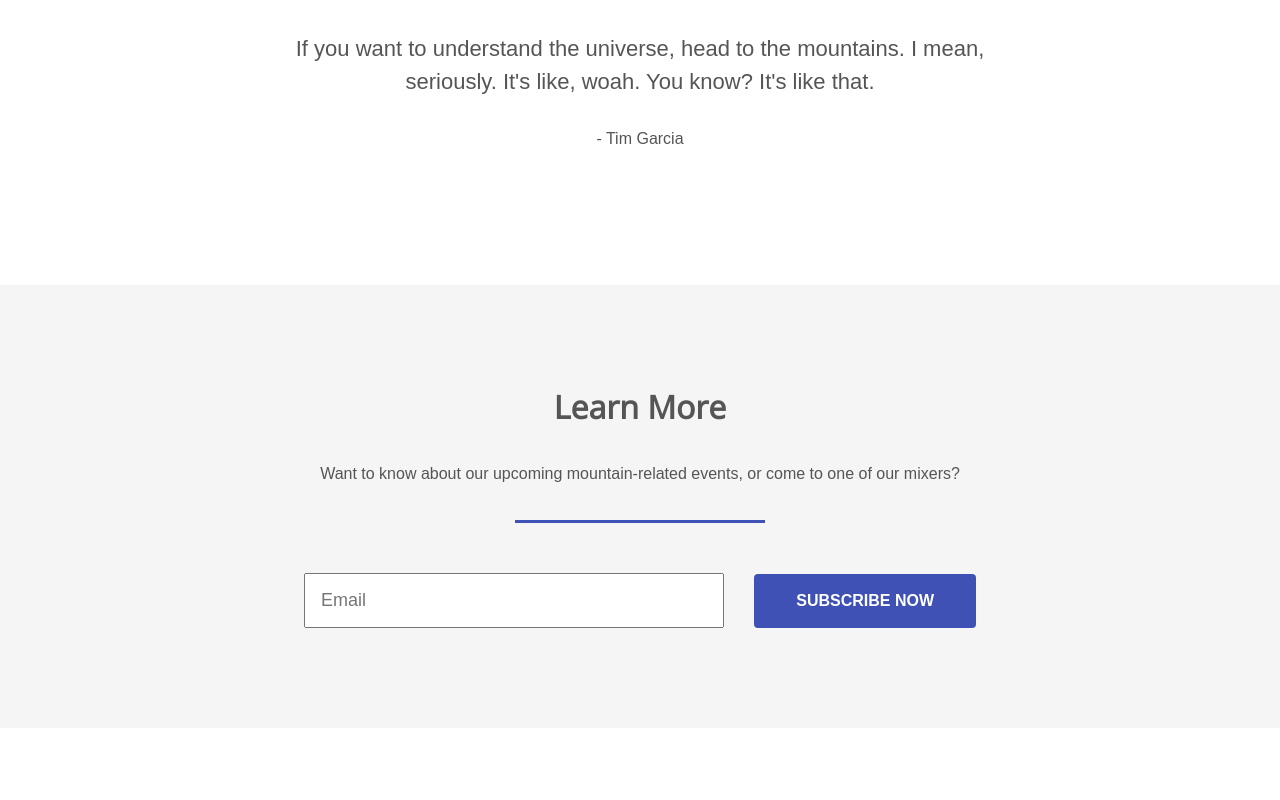
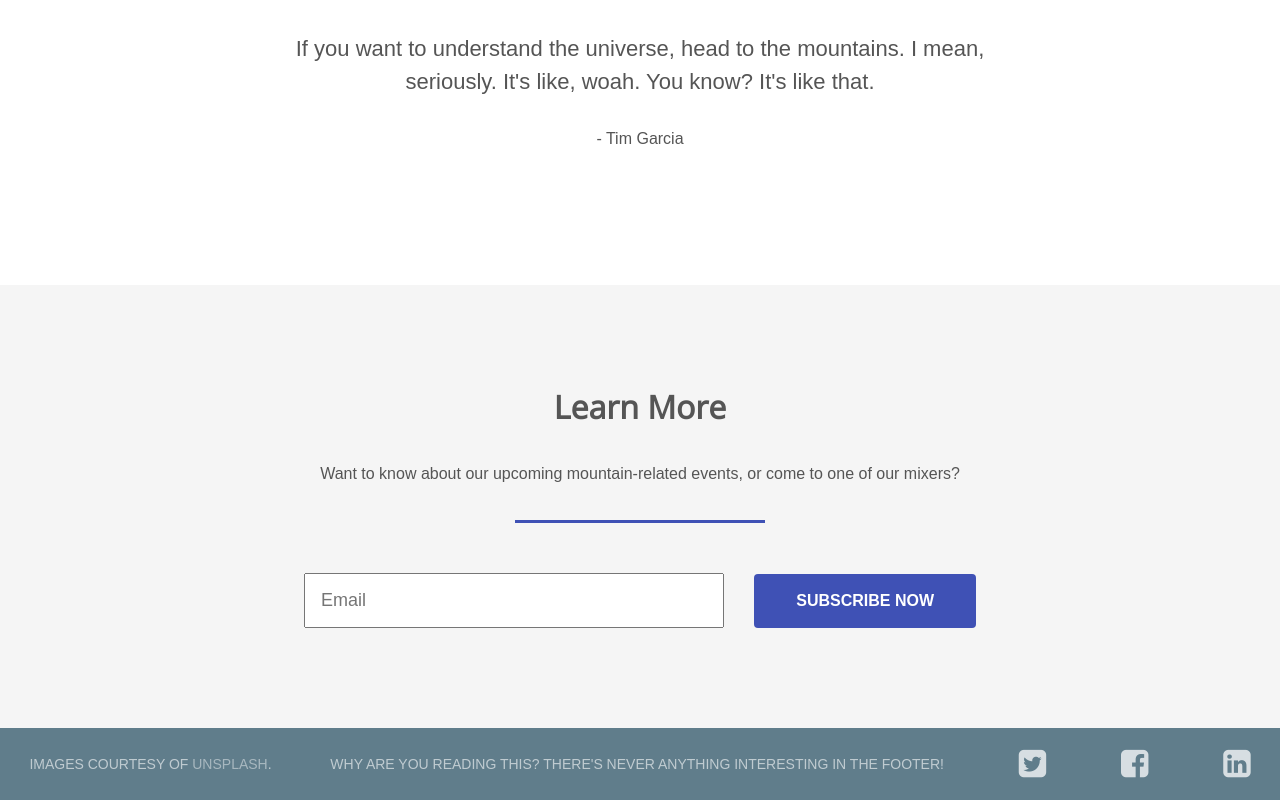
Before and after one commit to mairamartinsk/advanced-bootcamp, a plain HTML site: page startup-site/index.html in a window 1280 px wide. Shown: the part 3798-4598 px from the top of the page. Before the commit the page ends 4526 px from the top, so only its background shows below. Drawn offline with nearby package versions, Linux system fonts and the light colour scheme.

Commit message:
Style Footer section

```diff
--- a/startup-site/assets/css/styles.css
+++ b/startup-site/assets/css/styles.css
@@ -222,3 +222,29 @@ header nav li {
   color: #555;
   flex: 1;
 }
+
+/* Footer Section */
+
+footer {
+  display: flex;
+  align-items: center;
+  justify-content: space-around;
+  background-color: #607d8b;
+  color: #fff;
+  padding: 20px 0;
+}
+
+footer ul {
+  display: flex;
+}
+
+footer ul li {
+  margin-left: 16px;
+}
+
+footer p {
+  text-transform: uppercase;
+  font-size: 14px;
+  opacity: 0.6;
+  align-self: center;
+}
--- a/startup-site/index.html
+++ b/startup-site/index.html
@@ -95,5 +95,19 @@
     </form>
   </section>
 
+  <footer>
+    <p>Images courtesy of <a href="https://unsplash.com">unsplash</a>.</p>
+    <p>Why are you reading this? There's never anything interesting in the footer!</p>
+    <ul>
+      <li><a href="#"><i class="fa fa-twitter-square fa-2x"></i></a></li>
+    </ul>
+    <ul>
+      <li><a href="#"><i class="fa fa-facebook-square fa-2x"></i></a></li>
+    </ul>
+    <ul>
+      <li><a href="#"><i class="fa fa-linkedin-square fa-2x"></i></a></li>
+    </ul>
+  </footer>
+
 </body>
 </html>
```
